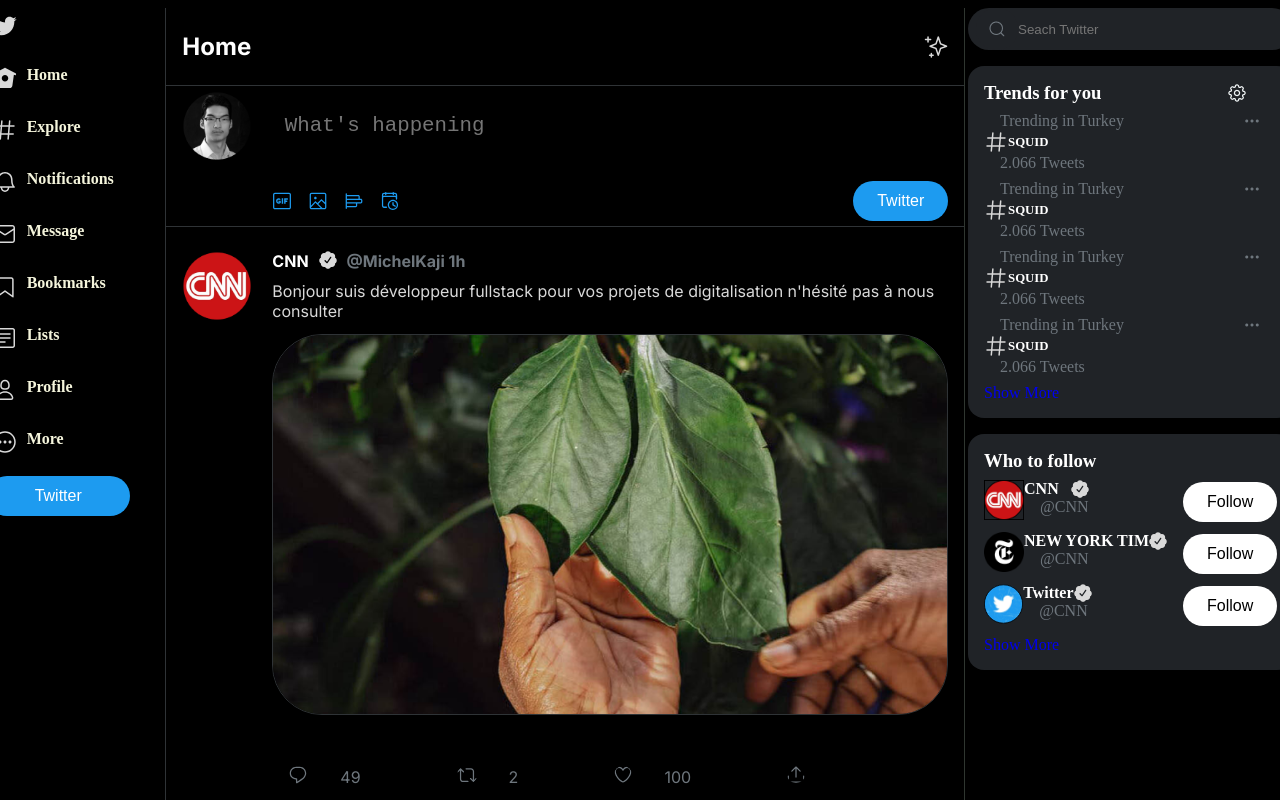
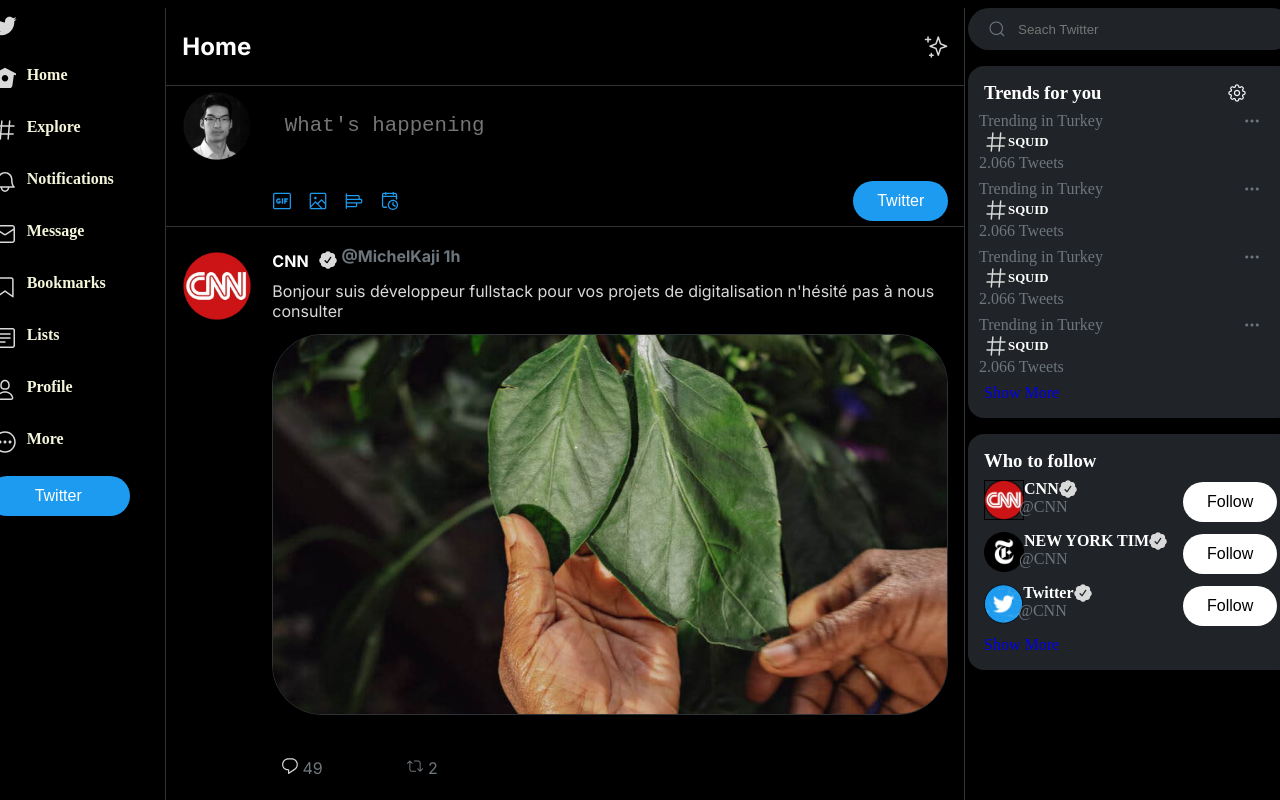
Before and after one commit to MICHELKAJI/Project-07-Twitter-Clone-MichelKajibwami, a React (Vite) app: page / in a window 1280 px wide. Shown: the top 800 px of the page. Built offline with nearby package versions, Linux system fonts and the light colour scheme.

Commit message:
add hover comment and retweet icon

```diff
--- a/src/components/tweet.jsx
+++ b/src/components/tweet.jsx
@@ -1,8 +1,4 @@
-import React from "react";
-import images from "../images/Reply.svg";
-import iconLike from "../images/Like.svg";
-import iconRetweet from "../images/Retweet.svg";
-import iconDownload from "../images/Downlord.svg"
+import React, { useState } from 'react';
 
 
 function Tweet({ tweet }) {
@@ -17,10 +13,9 @@ function Tweet({ tweet }) {
                     <TweetImage images={tweet.postImage} />
                 </div>
                 <div className="tweet-actions ">
-                    <TweetAction icon={images} value={tweet.comment} />
-                    <TweetAction icon={iconRetweet} value={tweet.retweet} />
-                    <TweetAction icon={iconLike} value={tweet.like} />
-                    <TweetAction icon={iconDownload} />
+                    <TweetComment value={tweet.comment} />
+                    <TweetReply value={tweet.retweet}/>
+
                 </div>
             </div>
         </div>
@@ -66,12 +61,58 @@ function TweetImage({ images }) {
     )
 }
 
-function TweetAction({ icon, value }) {
+function TweetComment({value }) {
+    const [isHovered, setIsHovered] = useState(false);
+
+    const handleMouseEnter = () => {
+      setIsHovered(true);
+    };
+
+    const handleMouseLeave = () => {
+      setIsHovered(false);
+    };
     return (
-        <div className="tweet-action Vector">
-            <div><img src={icon} alt="Tweet" /></div> <span className="tweet-title-details">{value}</span>
+        <div className="tweet-action hovered">
+            <div className='hoverPath'>
+            <svg  width="20" height="20" viewBox="0 0 20 20"
+            xmlns="http://www.w3.org/2000/svg"
+            className={isHovered ? 'hovered' : ''}
+            onMouseEnter={handleMouseEnter}
+            onMouseLeave={handleMouseLeave}>
+               <path class="my-path" d="M12.0459 0.242002L7.89795 0.232002H7.89595C3.52195 0.232002 0.0959473 3.659 0.0959473 8.034C0.0959473 12.132 3.28195 15.24 7.56095 15.404V19.232C7.56095 19.34 7.60495 19.518 7.68095 19.635C7.82295 19.86 8.06495 19.982 8.31295 19.982C8.45095 19.982 8.58995 19.944 8.71495 19.864C8.97895 19.696 15.1879 15.724 16.8029 14.358C18.7049 12.748 19.8429 10.388 19.8459 8.046V8.029C19.8399 3.662 16.4159 0.242002 12.0459 0.241002V0.242002ZM15.8329 13.214C14.6989 14.174 10.9709 16.619 9.06095 17.857V14.67C9.06095 14.256 8.72595 13.92 8.31095 13.92H7.91495C4.25495 13.92 1.59695 11.444 1.59695 8.034C1.59695 4.5 4.36495 1.732 7.89695 1.732L12.0439 1.742H12.0459C15.5779 1.742 18.3459 4.508 18.3479 8.038C18.3449 9.948 17.4059 11.882 15.8339 13.214H15.8329Z" fill="#D9D9D9"/>
+            </svg>
+            </div>
+
+             <span className="tweet-title-details">{value}</span>
         </div>
     )
+}
+
+function TweetReply ({value}){
+    const [isHovered2, setIsHovered] = useState(false);
+
+    const handleMouseEnter2 = () => {
+      setIsHovered(true);
+    };
+
+    const handleMouseLeave2 = () => {
+      setIsHovered(false);
+    };
+    return (
+        <div className="tweet-action hovered2">
+            <div className='hoverPath2'>
+            <svg width="20" height="20" viewBox="0 0 20 20" fill="none" xmlns="http://www.w3.org/2000/svg"
+            className={isHovered2 ? 'hovered2' : ''}
+            onMouseEnter={handleMouseEnter2}
+            onMouseLeave={handleMouseLeave2}>
+             <path className="my-path2"  d="M19.8083 13.0583C19.565 12.8142 19.1692 12.8142 18.925 13.0583L17.075 14.9083V6.37499C17.075 4.65166 15.6725 3.24999 13.95 3.24999H9.07501C8.73001 3.24999 8.45001 3.52999 8.45001 3.87499C8.45001 4.21999 8.73001 4.49999 9.07501 4.49999H13.95C14.9833 4.49999 15.825 5.34166 15.825 6.37499V14.9083L13.975 13.0583C13.7308 12.8142 13.335 12.8142 13.0917 13.0583C12.8483 13.3025 12.8467 13.6983 13.0917 13.9417L16.0083 16.8583C16.1292 16.9808 16.2892 17.0417 16.45 17.0417C16.6108 17.0417 16.7692 16.9817 16.8917 16.8583L19.8083 13.9417C20.0533 13.6983 20.0533 13.3025 19.8083 13.0583ZM10.925 15.7917H6.05001C5.01667 15.7917 4.17501 14.95 4.17501 13.9167V5.38332L6.02501 7.23332C6.14834 7.35582 6.30834 7.41666 6.46834 7.41666C6.62834 7.41666 6.78834 7.35582 6.91001 7.23332C7.15417 6.98916 7.15417 6.59332 6.91001 6.34999L3.99334 3.43332C3.74917 3.18832 3.35334 3.18832 3.11001 3.43332L0.19334 6.34999C-0.0516599 6.59332 -0.0516599 6.98916 0.19334 7.23332C0.43834 7.47749 0.832507 7.47749 1.07667 7.23332L2.92667 5.38332V13.9167C2.92667 15.64 4.32917 17.0417 6.05167 17.0417H10.9267C11.2717 17.0417 11.5517 16.7617 11.5517 16.4167C11.5517 16.0717 11.2708 15.7917 10.9267 15.7917H10.925Z" fill="#6E767D"/>
+           </svg>
+            </div>
+
+             <span className="tweet-title-details">{value}</span>
+        </div>
+    )
+
 }
 
 function TweetProfil({ icon }) {
--- a/src/style/App.css
+++ b/src/style/App.css
@@ -181,6 +181,7 @@ body{
 }
 .tweet-title-details{
     color: #6E767D;
+    margin: -5px;
 }
 .tweet-text{
     color: #D9D9D9;
@@ -389,23 +390,41 @@ a{
 .hover:hover{
     background-color: #151617;
 }
-.Vector img{
-    fill: #2F3336;
+
+.hovered:hover .my-path{
+    fill: #1D9BF0;
+
+}
+.hovered:hover .hoverPath{
+    background-color:  #72add457;
 }
 
-.Vector:hover img{
-    fill: #1D9BF0;
-    background-color: rgb(42, 46, 49);
+.hoverPath{
+    padding: 0.6rem;
+    border-radius: 100%;
+    transition: all ease 0.5s;
+
+}
+.hovered:hover span{
     color: #1D9BF0;
+    transition: all ease 0.5s;
 }
-.Vector:hover span{
-    color: #1D9BF0;
+
+.hovered2:hover .my-path2{
+    fill: #0cd230;
+
 }
-.Vector img{
-    padding: 1rem;
+.hovered2:hover .hoverPath2{
+    background-color:  #3cd35334;
+}
+
+.hoverPath2{
+    padding: 0.6rem;
     border-radius: 100%;
+    transition: all ease 0.5s;
+
 }
-.Vector span:hover{
-    color: #1D9BF0;
-    transition: all ease 1s;
+.hovered2:hover span{
+    color:  #0cd230;
+    transition: all ease 0.5s;
 }
```
Also changed, not shown: src/images/comment.svg.
